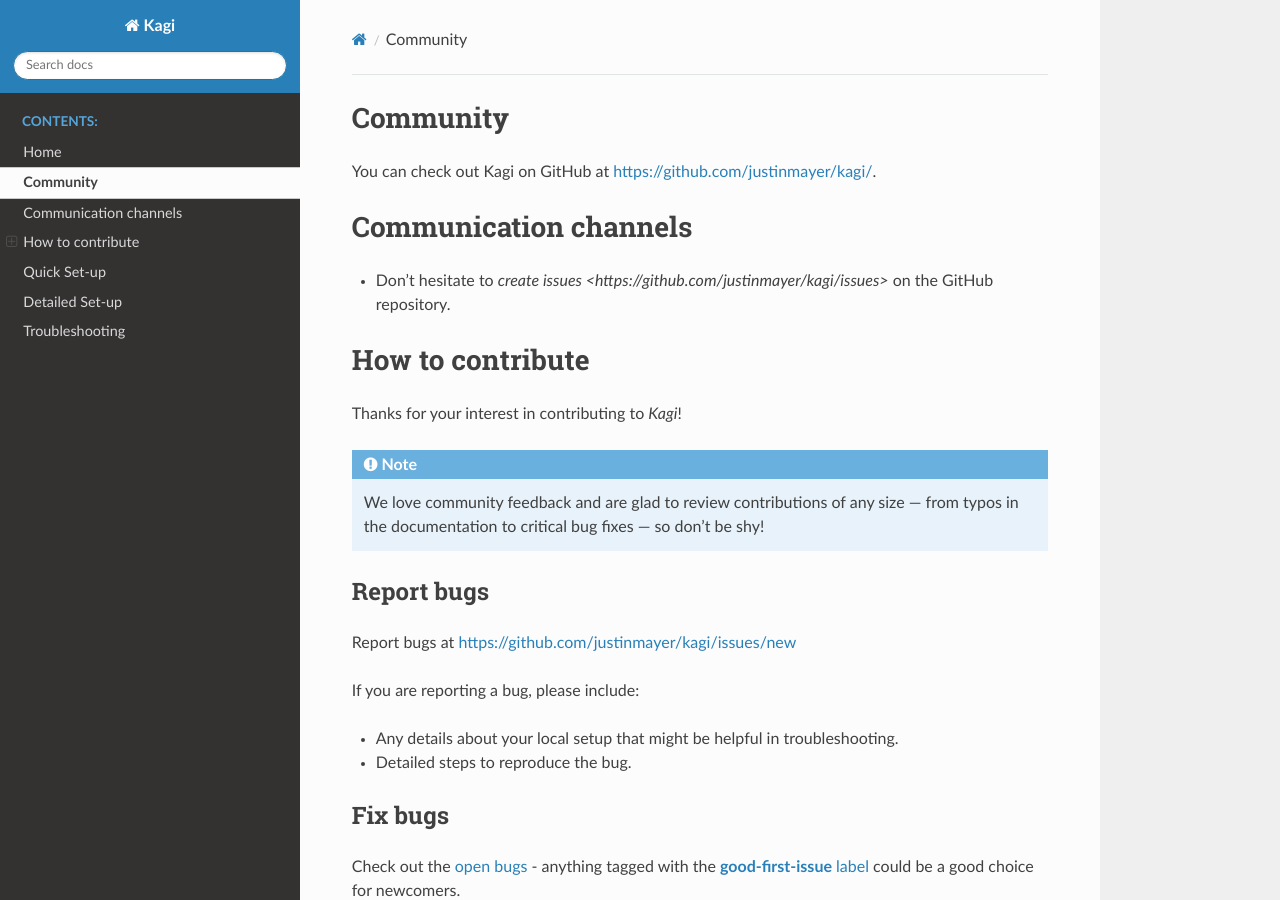
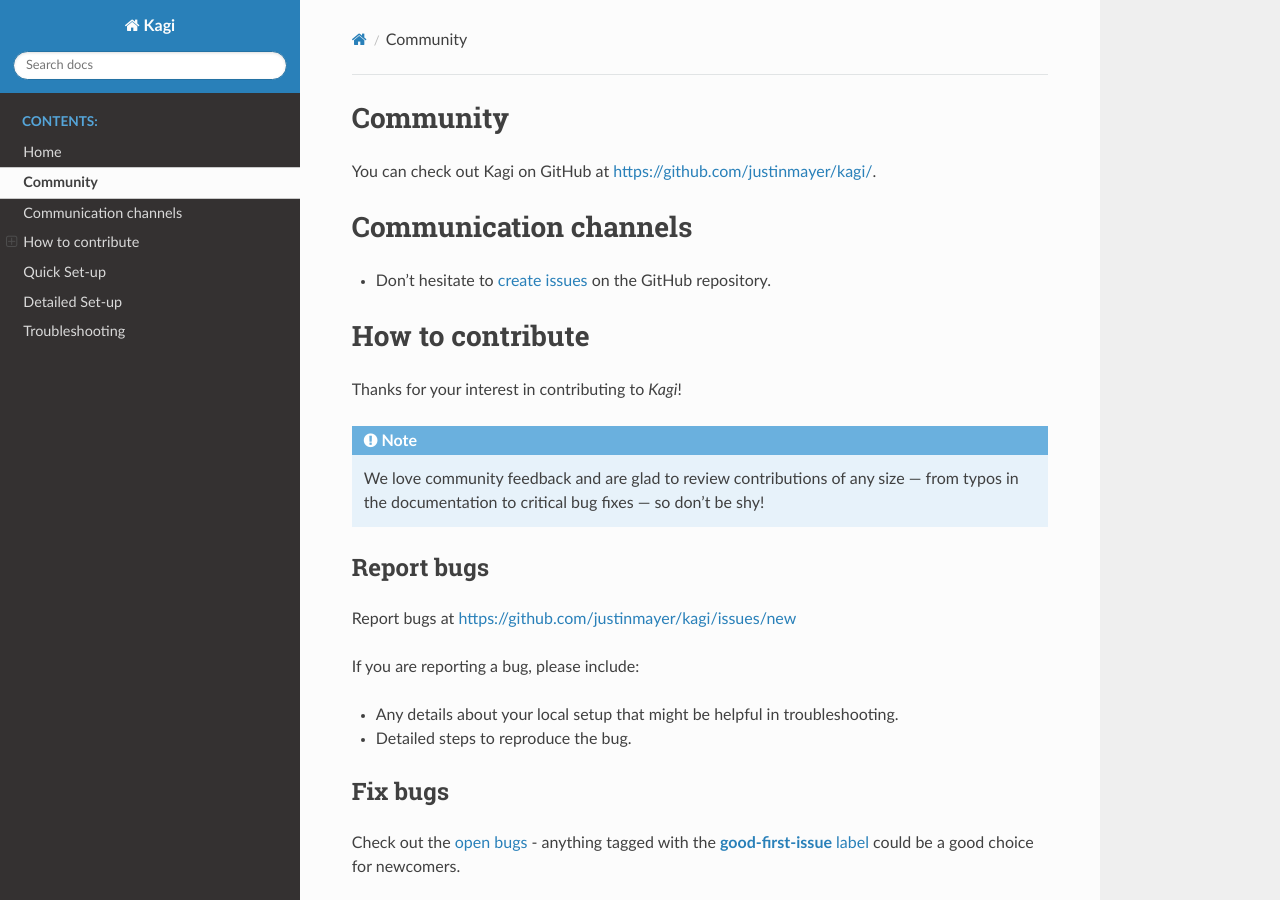
Before and after one commit to justinmayer/kagi, a Sphinx documentation site: the page built from docs/community.rst, in a window 1280 px wide and 900 px high. Built offline with Sphinx 7.4.7 and the Read the Docs theme 2.0.0, drawn with Linux system fonts in a browser that asks for light colours.

Commit message:
Fix link to issues in Docs > Community

```diff
--- a/docs/community.rst
+++ b/docs/community.rst
@@ -8,7 +8,7 @@
 Communication channels
 ----------------------
 
-* Don't hesitate to `create issues <https://github.com/justinmayer/kagi/issues>`
+* Don't hesitate to `create issues <https://github.com/justinmayer/kagi/issues>`_
   on the GitHub repository.
 
 .. _how-to-contribute:
```
